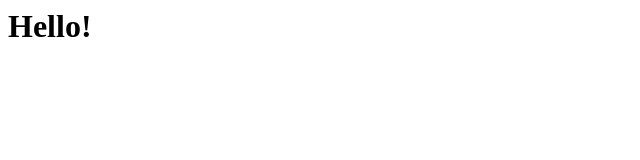
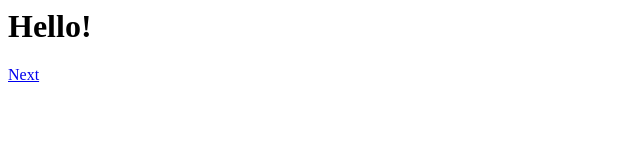
Before and after one commit to belovedbree/my-project, a plain HTML site: page index.html in a window 1280 px wide. Shown: the full height of the page, 0-640 px from the left. Drawn offline with Linux system fonts and the light colour scheme.

Commit message:
Add link

```diff
--- a/index.html
+++ b/index.html
@@ -1 +1,2 @@
 <h1>Hello!</h1>
+<a href="app.html">Next</>
```
